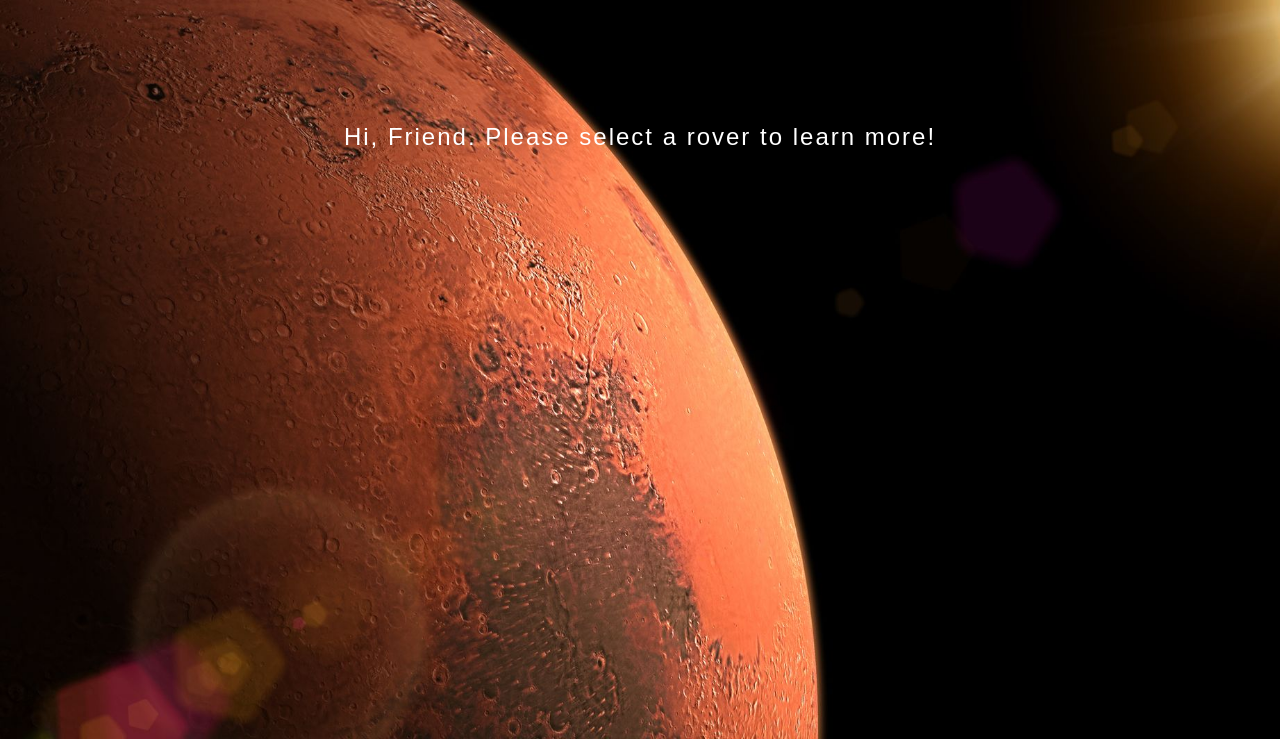
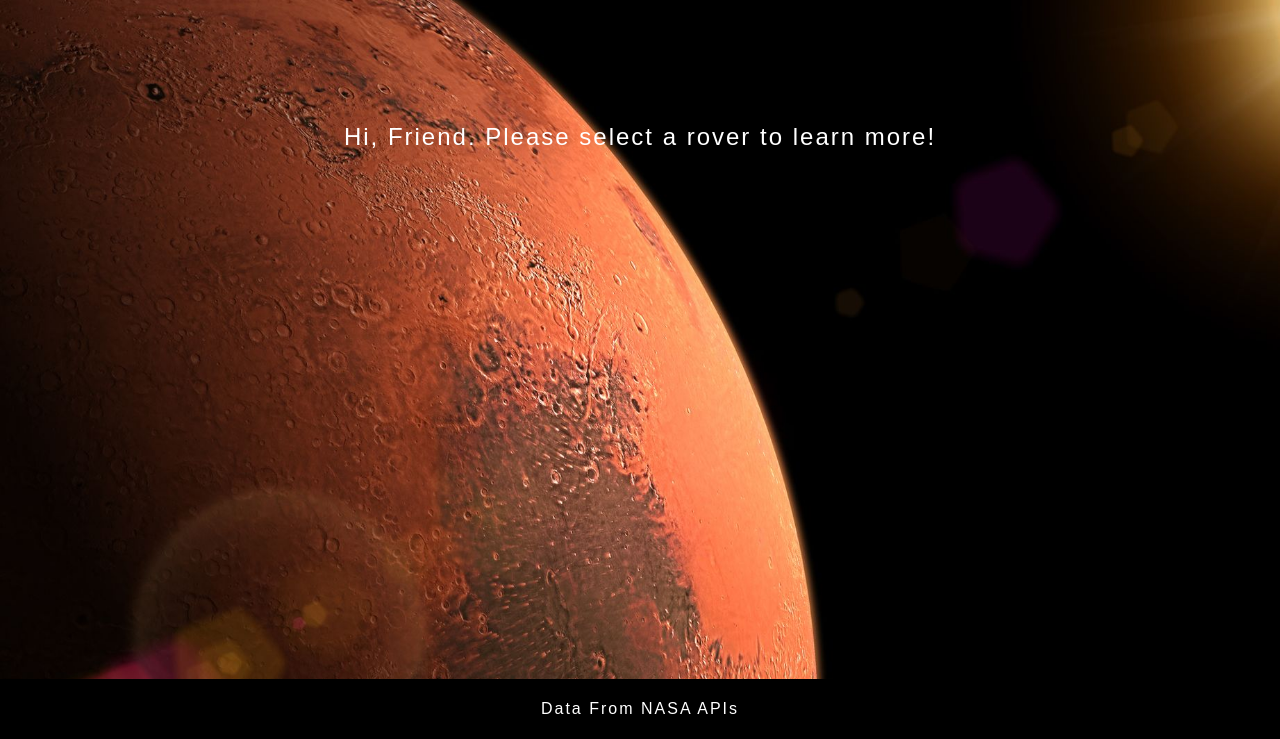
Before and after one commit to sidney-wells/mars_dashboard, a website: page src/public/index.html in a window 1280 px wide. Shown: the part 61-800 px from the top of the page. Drawn offline with Linux system fonts and the light colour scheme.

Commit message:
footer addition

```diff
--- a/package.json
+++ b/package.json
@@ -1,4 +1,5 @@
 {
+  "homepage": "https://sidney-wells.github.io/dinosaur-infographic",
   "name": "jsnd3_mars_dashboard",
   "version": "1.0.0",
   "description": "course project",
--- a/src/public/assets/stylesheets/index.css
+++ b/src/public/assets/stylesheets/index.css
@@ -4,7 +4,6 @@ body {
   min-height: 100vh;
   background-image: url('../images/mars.jpg');
   background-size: cover;
-  background-repeat: no-repeat;
   color: white;
   margin: 0;
   padding: 0;
@@ -17,7 +16,6 @@ body {
   width: 100%;
   z-index: 3;
   overflow: hidden;
-
   background-color: black;
 }
 
@@ -105,6 +103,7 @@ card {
 .container-images {
   width: 60%;
   margin: 2rem auto;
+  padding-bottom: 120px;
 }
 
 .gallery {
@@ -148,6 +147,18 @@ card {
 .header .menu-btn {
   display: none;
 }
+
+footer {
+  position: fixed;
+  width: 100%;
+  bottom: 0;
+  background-color: black;
+  height: 60px;
+  display: flex;
+  justify-content: center;
+  align-items: center;
+}
+
 
 @media (max-width: 625px) {
   .header .menu {
@@ -210,7 +221,7 @@ card {
   }
 
   .container-main {
-    padding-top: 220px;
+    padding-top: 60px;
   }
 
   card {
--- a/src/public/client.js
+++ b/src/public/client.js
@@ -40,6 +40,9 @@ const App = (state) => {
     <div class="container-images" id="images">
       ${renderImages(store, getImages)}
     </div>
+    <footer>
+      <div>Data From NASA APIs</div>
+    </footer>
   `;
 };
 
@@ -120,6 +123,7 @@ const getImages = (images) => {
 };
 
 const show = (store) => {
+  updateStore(store);
   document.getElementById('main-section').style.visibility = 'hidden';
   document.getElementById('images').style.visibility = 'hidden';
   document.getElementById('greeting').style.visibility = 'visible';
```
Lines whose indentation alone changed are shown as unchanged.
